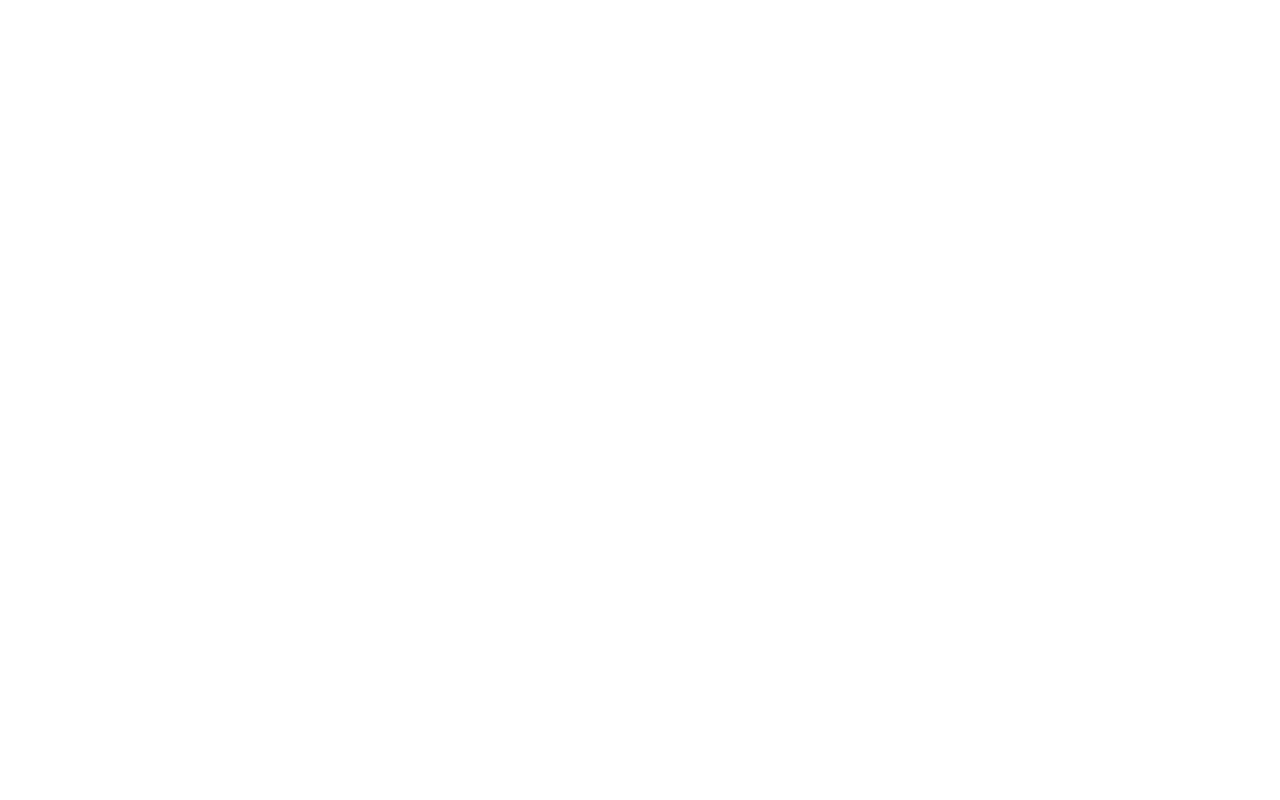
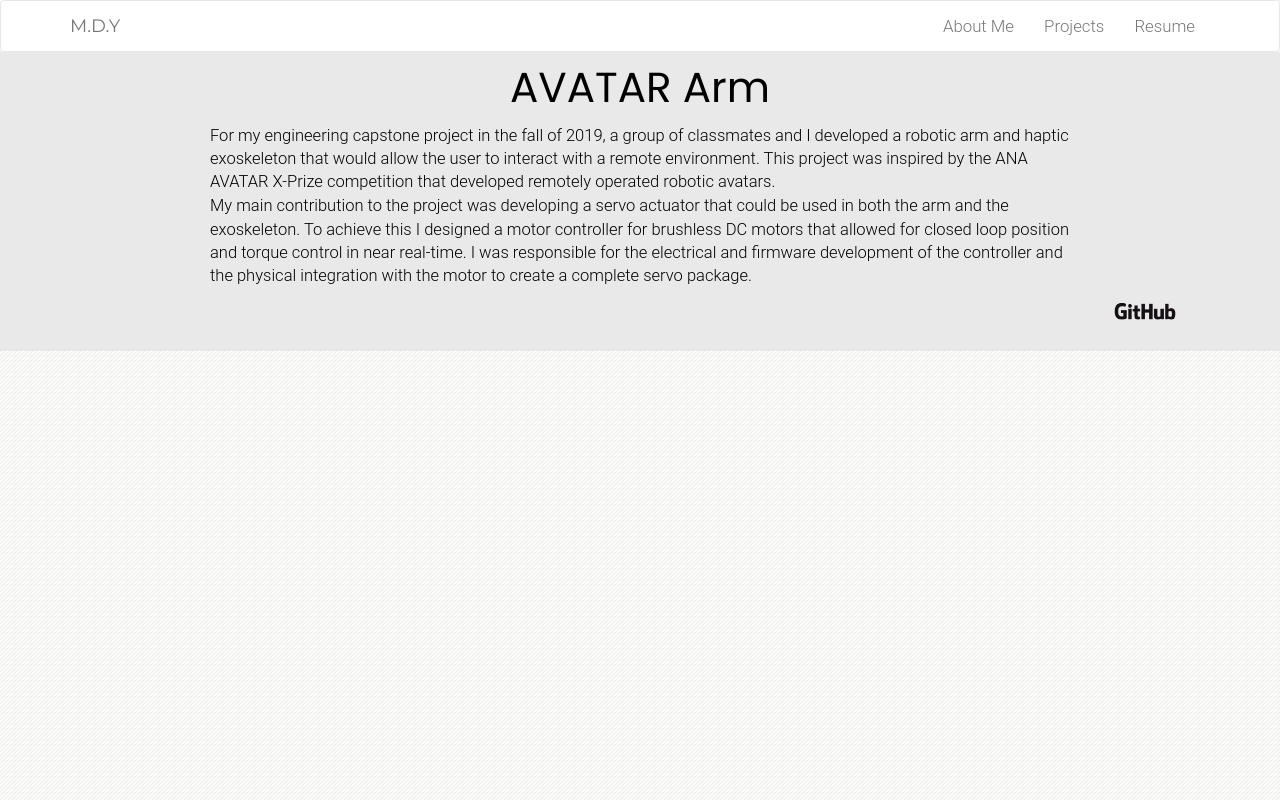
Before and after one commit to domyam97/domyam97.github.com, a plain HTML site: page avatar-arm.html in a window 1280 px wide. Drawn offline with nearby package versions, Linux system fonts and the light colour scheme.

Commit message:
capstone updates

```diff
--- a/avatar-arm.html
+++ b/avatar-arm.html
@@ -0,0 +1,51 @@
+<!DOCTYPE html>
+<html lang="en">
+<head>
+
+    <title>AVATAR Arm Actuator</title>
+    <meta charset="utf-8">
+    <meta name="viewport" content="width=device-width, initial-scale=1">
+    <link rel="shortcut icon" type="image/png" href="img/icon.png" />
+    <link rel="stylesheet" href="https://maxcdn.bootstrapcdn.com/bootstrap/3.3.7/css/bootstrap.min.css">
+    <script src="https://ajax.googleapis.com/ajax/libs/jquery/1.12.4/jquery.min.js"></script>
+    <script src="https://maxcdn.bootstrapcdn.com/bootstrap/3.3.7/js/bootstrap.min.js"></script>
+    <link href="https://fonts.googleapis.com/css?family=Montserrat|Poppins:400,500|Roboto:300,400,500" rel="stylesheet">
+    <link rel="stylesheet" href="mdy.css" type="text/css">
+</head>
+
+
+
+<nav class="navbar navbar-default" >
+    <div class="container">
+        <div class="navbar-header">
+            <button type="button" class="navbar-toggle" data-toggle="collapse" data-target="#myNavbar">
+                <span class="icon-bar"></span>
+                <span class="icon-bar"></span>
+                <span class="icon-bar"></span>
+            </button>
+            <a class="navbar-brand" href="index.html" style="font-family:Montserrat;">M.D.Y</a>
+        </div>
+        <div class="collapse navbar-collapse" id="myNavbar">
+            <ul class="nav navbar-nav navbar-right">
+                <li><a href="about.html">About Me</a></li>
+                <li><a href="index.html#projects">Projects</a></li>
+                <li><a href="resume.pdf">Resume</a></li>
+            </ul>
+        </div>
+    </div>
+</nav>
+
+<body class="bg-1">
+    <div class="container-fluid text-center" style="background-color: #E9E9E9">
+        <h1 class="poppins" style="font-size:3em; padding-top:10px"> AVATAR Arm </h1>
+        <div class="container text-left" style="max-width: 890px">
+            <p style="font-size: 1.18em; line-height: 1.4em; margin-bottom: 0px">
+                For my engineering capstone project in the fall of 2019, a group of classmates and I developed a robotic arm and haptic exoskeleton that would allow the user to interact with a remote environment. This project was inspired by the ANA AVATAR X-Prize competition that developed remotely operated robotic avatars.
+            </p>
+            <p style="font-size: 1.18em; line-height: 1.4em; margin-top: 1px">
+                My main contribution to the project was developing a servo actuator that could be used in both the arm and the exoskeleton. To achieve this I designed a motor controller for brushless DC motors that allowed for closed loop position and torque control in near real-time. I was responsible for the electrical and firmware development of the controller and the physical integration with the motor to create a complete servo package.
+            </p>
+        </div>
+        <a href="https://github.com/domyam97/bldc-servo-controller"> <img src="img/GitHub_Logo.png" class="git"> </a>
+    </div>
+</body>
```
Also changed, not shown: rover.html (+1 -1 lines), img/avatar_mc.jpg (added).
